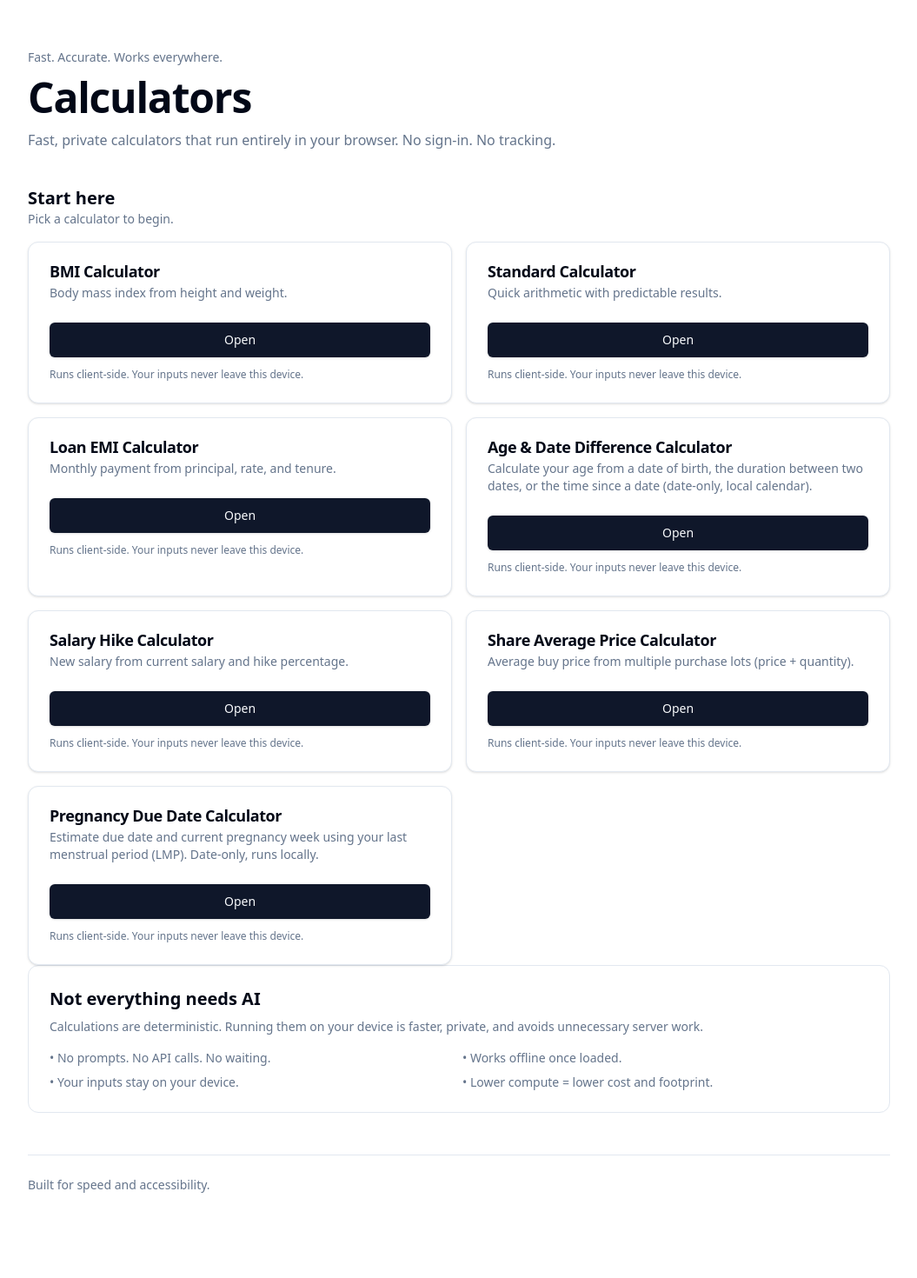
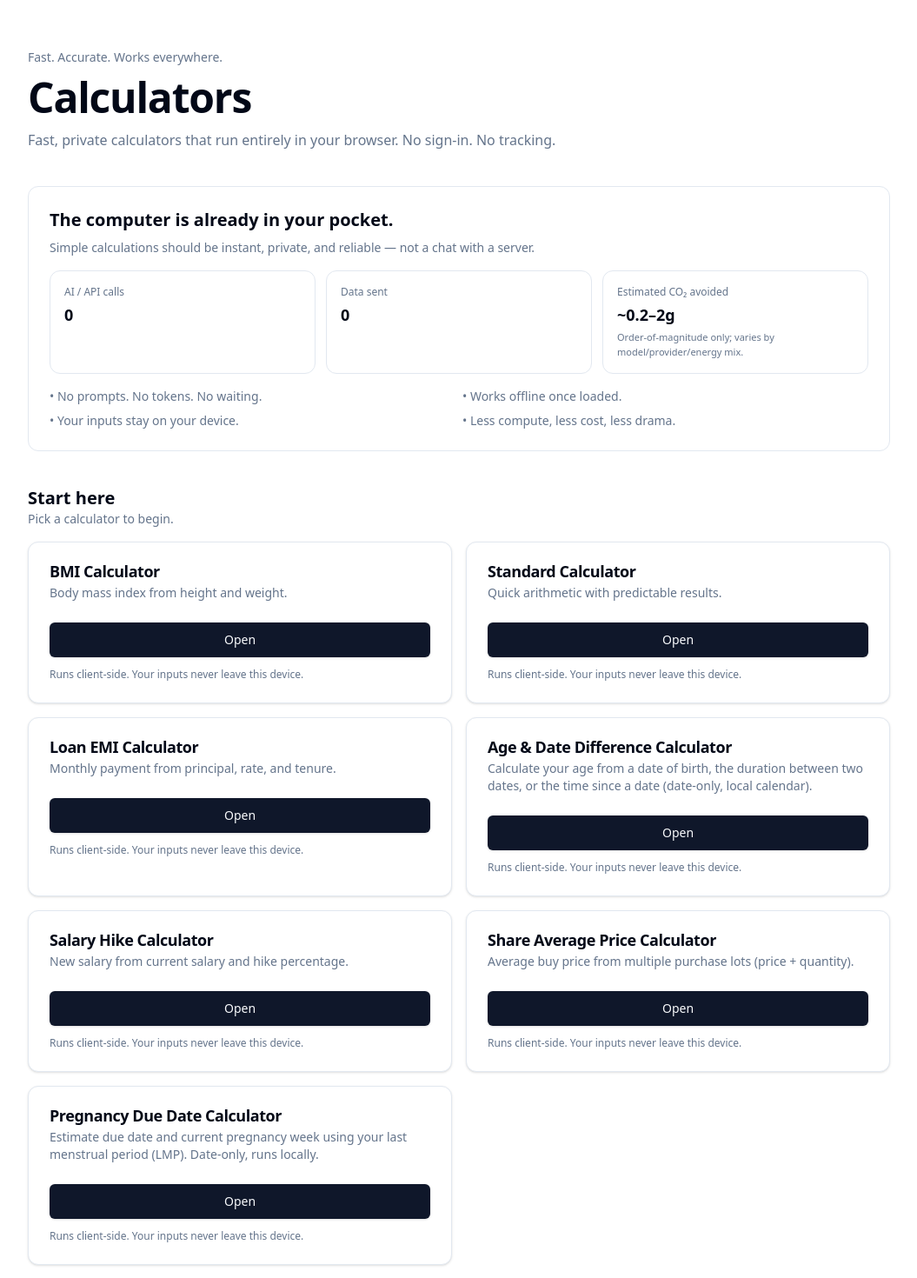
Before and after one commit to pavan-sh/client-side-calculators, a Next.js app: page / in a window 1280 px wide. Shown: the top 1470 px of the page at 87% size, without its empty margins (112-1167 px from the left). Before the commit the page ends 1429 px from the top, so only its background shows below. Built offline with nearby package versions, Linux system fonts and the light colour scheme.

Commit message:
ui: add clear button and improve landing anti-AI block

```diff
--- a/src/app/page.tsx
+++ b/src/app/page.tsx
@@ -14,6 +14,38 @@ export default function Home() {
           Fast, private calculators that run entirely in your browser. No sign-in. No tracking.
         </p>
       </header>
+
+      <section className="mb-10 rounded-xl border bg-card p-6">
+        <h2 className="text-xl font-semibold">
+          The computer is already in your pocket.
+        </h2>
+        <p className="mt-2 text-sm text-muted-foreground">
+          Simple calculations should be instant, private, and reliable — not a chat with a server.
+        </p>
+        <div className="mt-4 grid gap-3 sm:grid-cols-3">
+          <div className="rounded-lg border bg-background p-4">
+            <p className="text-xs text-muted-foreground">AI / API calls</p>
+            <p className="mt-1 text-lg font-semibold">0</p>
+          </div>
+          <div className="rounded-lg border bg-background p-4">
+            <p className="text-xs text-muted-foreground">Data sent</p>
+            <p className="mt-1 text-lg font-semibold">0</p>
+          </div>
+          <div className="rounded-lg border bg-background p-4">
+            <p className="text-xs text-muted-foreground">Estimated CO₂ avoided</p>
+            <p className="mt-1 text-lg font-semibold">~0.2–2g</p>
+            <p className="mt-1 text-[11px] text-muted-foreground">
+              Order-of-magnitude only; varies by model/provider/energy mix.
+            </p>
+          </div>
+        </div>
+        <ul className="mt-4 grid gap-2 text-sm text-muted-foreground sm:grid-cols-2">
+          <li>• No prompts. No tokens. No waiting.</li>
+          <li>• Works offline once loaded.</li>
+          <li>• Your inputs stay on your device.</li>
+          <li>• Less compute, less cost, less drama.</li>
+        </ul>
+      </section>
 
       <section aria-labelledby="start-here" className="space-y-4">
         <div>
@@ -47,19 +79,6 @@ export default function Home() {
         </div>
       </section>
 
-      <section className="rounded-xl border bg-card p-6">
-        <h2 className="text-xl font-semibold">Not everything needs AI</h2>
-        <p className="mt-2 text-sm text-muted-foreground">
-          Calculations are deterministic. Running them on your device is faster, private, and avoids unnecessary server work.
-        </p>
-        <ul className="mt-4 grid gap-2 text-sm text-muted-foreground sm:grid-cols-2">
-          <li>• No prompts. No API calls. No waiting.</li>
-          <li>• Works offline once loaded.</li>
-          <li>• Your inputs stay on your device.</li>
-          <li>• Lower compute = lower cost and footprint.</li>
-        </ul>
-      </section>
-
       <footer className="mt-12 border-t pt-6 text-sm text-muted-foreground">
         Built for speed and accessibility.
       </footer>
--- a/src/components/calculator/CalculatorPage.tsx
+++ b/src/components/calculator/CalculatorPage.tsx
@@ -105,6 +105,7 @@ export function CalculatorPage({ slug }: { slug: string }) {
 
   const [values, setValues] = useState<FormValues>(defaults)
 
+
   const parsed = useMemo(() => {
     if (!calc) return { ok: false as const, error: new Error('Calculator not found') }
     try {
@@ -148,9 +149,19 @@ export function CalculatorPage({ slug }: { slug: string }) {
 
       <div className="grid gap-6 md:grid-cols-2">
         <Card>
-          <CardHeader>
-            <CardTitle>Inputs</CardTitle>
-            <CardDescription>Adjust values to update results instantly.</CardDescription>
+          <CardHeader className="flex flex-row items-start justify-between gap-4">
+            <div className="space-y-1">
+              <CardTitle>Inputs</CardTitle>
+              <CardDescription>Adjust values to update results instantly.</CardDescription>
+            </div>
+            <button
+              type="button"
+              className="inline-flex h-9 items-center justify-center rounded-md border bg-background px-3 text-sm font-medium shadow-sm transition-colors hover:bg-muted/50 focus-visible:outline-none focus-visible:ring-2 focus-visible:ring-ring focus-visible:ring-offset-2 ring-offset-background"
+              onClick={() => setValues(defaults)}
+              disabled={Object.keys(values).length === 0}
+            >
+              Clear
+            </button>
           </CardHeader>
           <CardContent className="space-y-4">
             {calc.fields.map((field) => {
```
